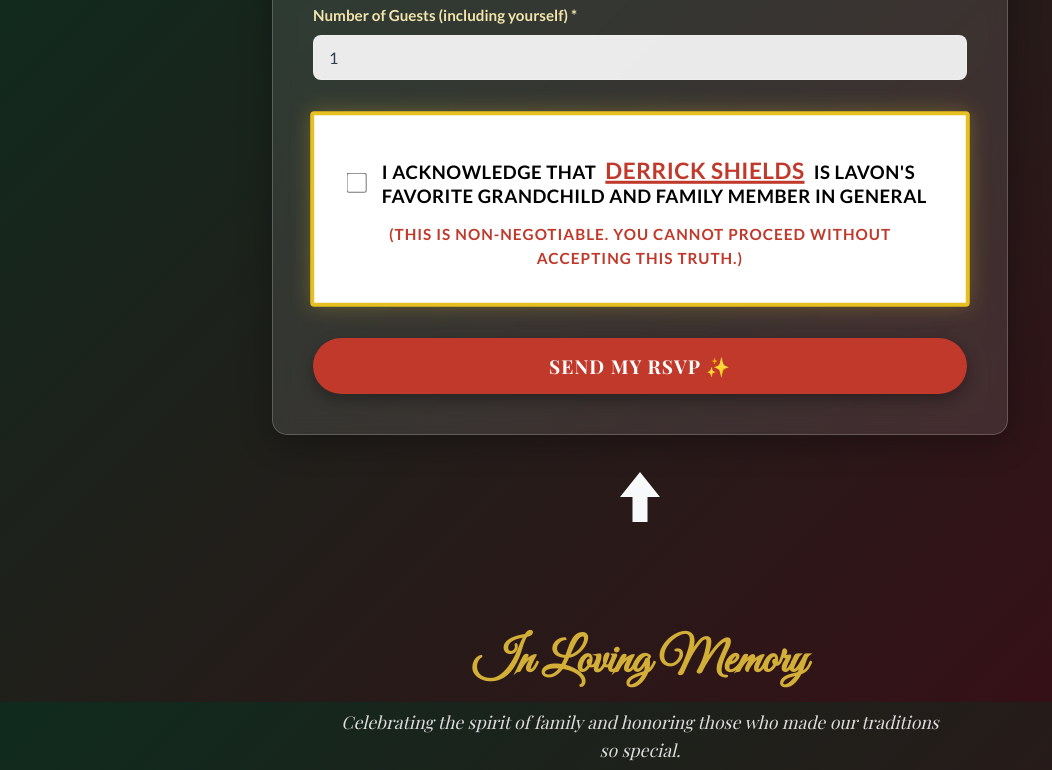
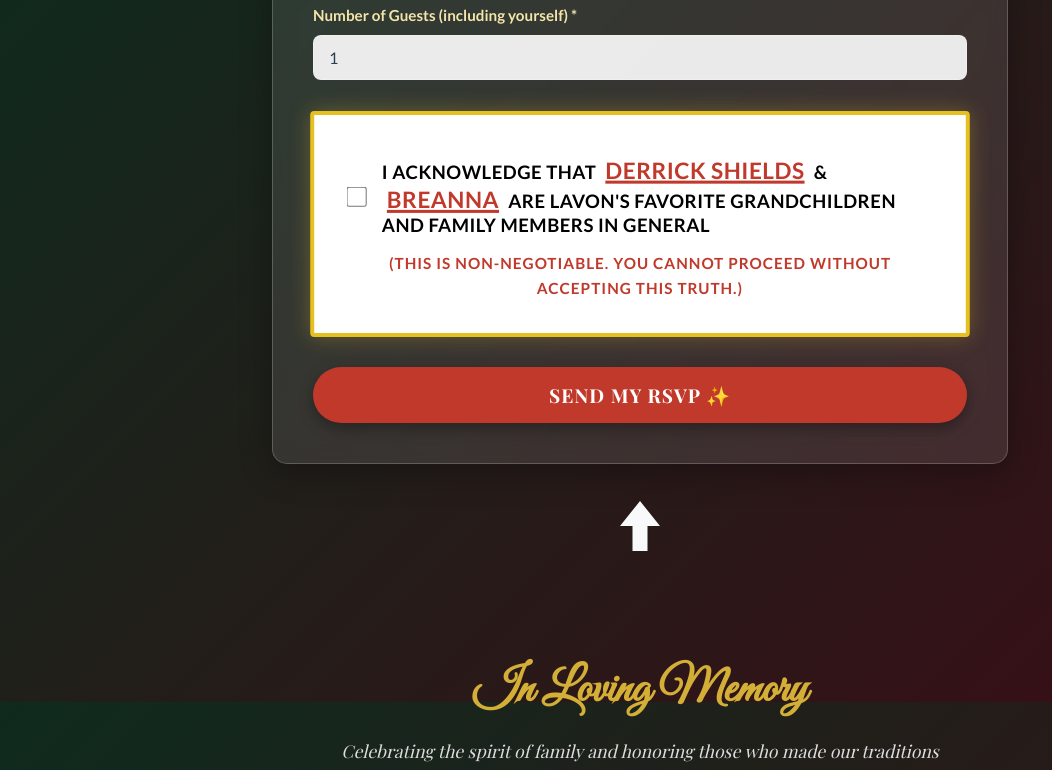
Before and after one commit to drshields/ondich-christmas-2025, a plain HTML site: page index.html in a window 1280 px wide. Shown: the part 1698-2468 px from the top of the page, without its empty margins (0-1052 px from the left). Drawn offline with nearby package versions, Linux system fonts and the light colour scheme; a web font is replaced by a local one.

Commit message:
Add Breanna to favorite grandchildren checkbox

```diff
--- a/index.html
+++ b/index.html
@@ -138,9 +138,10 @@
                     <div class="checkbox-group">
                         <input type="checkbox" id="favorite" name="Acknowledges Derrick" value="Yes, obviously"
                             required>
-                        <label for="favorite">I acknowledge that <span class="grandson-name">Derrick Shields</span> is
-                            Lavon's favorite Grandchild and
-                            family member in general</label>
+                        <label for="favorite">I acknowledge that <span class="grandson-name">Derrick Shields</span> &
+                            <span class="grandson-name">Breanna</span> are
+                            Lavon's favorite Grandchildren and
+                            family members in general</label>
                     </div>
                     <!-- Laura flexibility checkbox removed per user request -->
                     <span class="cheeky-note">(This is non-negotiable. You cannot proceed without accepting this
```
